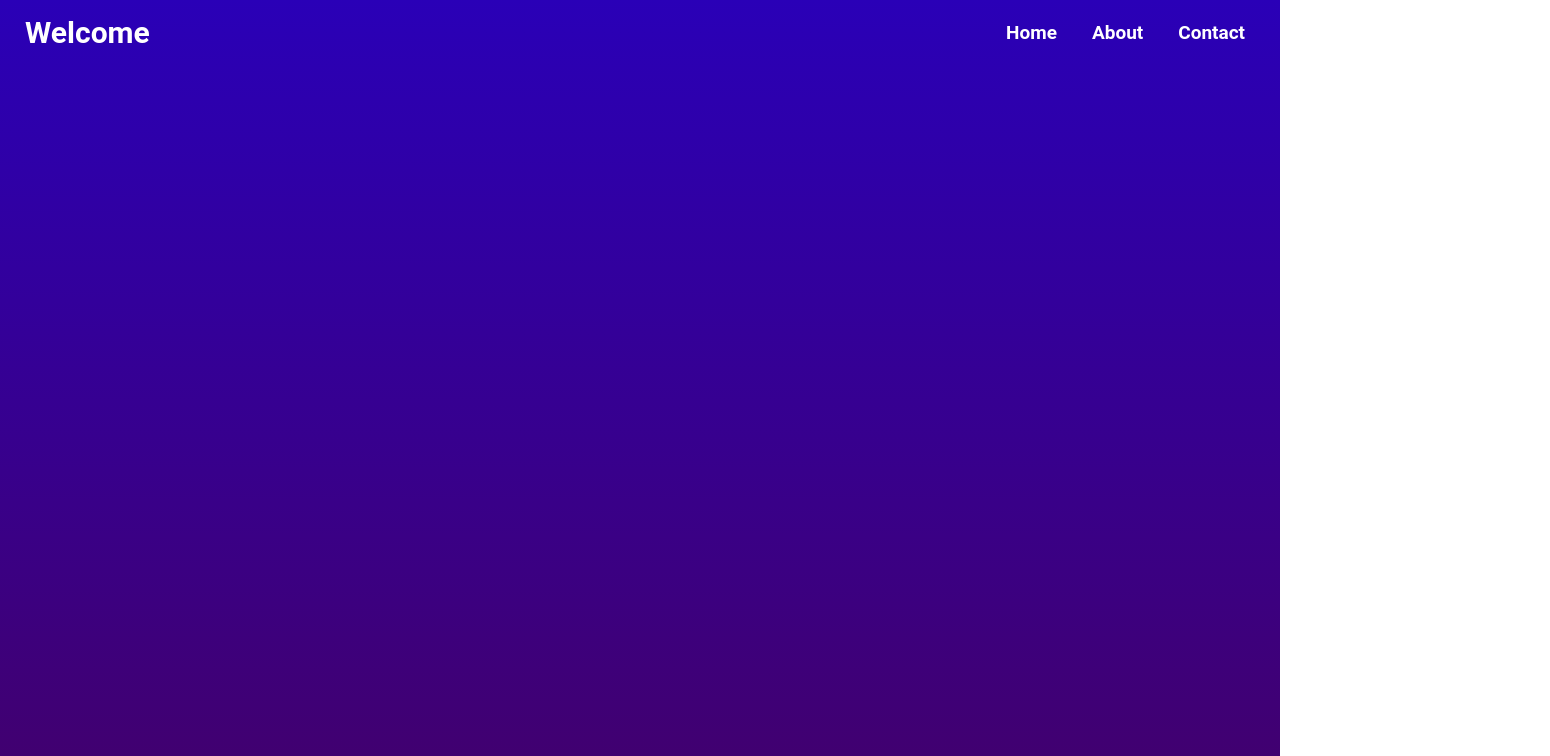
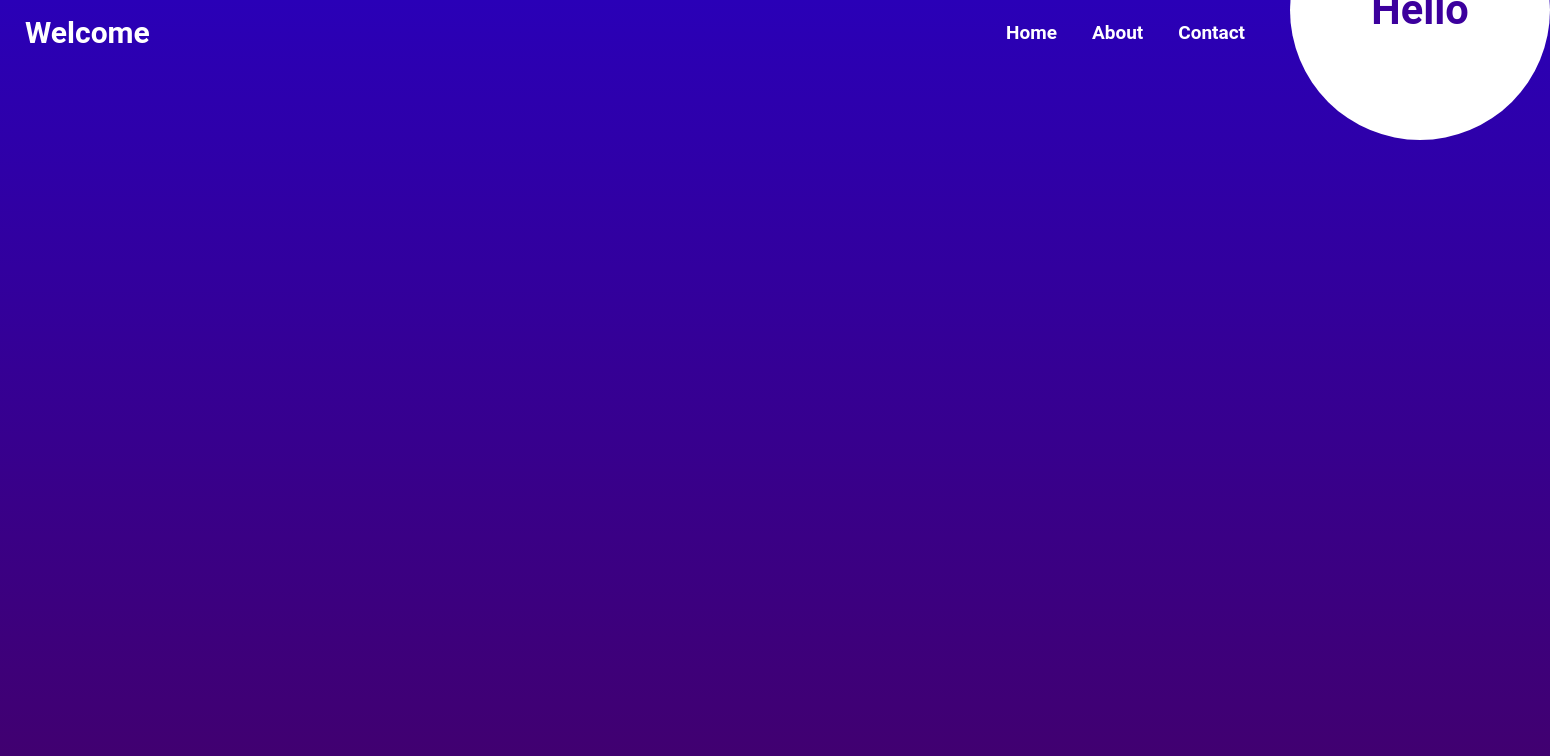
Before and after one commit to DanielGar12/reactfirst, a React (Vite) app: page /home in a window 1280 px wide. Shown: the top 756 px of the page, 1550 px wide, since content can reach past the window. Built offline with nearby package versions, Linux system fonts and the light colour scheme.

Commit message:
added cool animation

```diff
--- a/src/components/Assets/Home/Home.css
+++ b/src/components/Assets/Home/Home.css
@@ -1,3 +1,4 @@
+
 .navbar{
     background-color: transparent;
    margin: 5px;
@@ -28,3 +29,41 @@
     font-size: 19px;
     font-weight: 700;
 }
+
+.content {
+    display: flex;
+    justify-content: center;
+    align-items: center;
+    height: 100vh;
+}
+
+.rotating {
+    height: 200px;
+    width: 200px;
+
+    background: white;
+    animation-name: spin;
+    animation-duration: 3s;
+    display: flex;
+    justify-content: center;
+    align-items: center;
+    animation-iteration-count: 1;
+    animation-fill-mode: forwards;
+}
+
+.rotating h1 {
+    cursor: pointer;
+}
+
+@keyframes spin {
+
+    100% {
+        transform: rotate(360deg);
+        border-radius: 100%;
+        color: #3c009d;
+        scale: 1.3;
+        transform:translate(600px,-350px);
+
+    }
+
+}
--- a/src/components/Assets/Home/Home.jsx
+++ b/src/components/Assets/Home/Home.jsx
@@ -1,7 +1,11 @@
-import React from 'react'
+import React, {useState} from 'react'
 import './Home.css'
- const Home = () => {
+
+
+const Home = () => {
+  const [action, setAction] = useState("Hello")
   return (
+    <div>
     <div className="navbar">
         <div className="navdiv">
             <div className="logo">Welcome</div>
@@ -12,6 +16,13 @@ import './Home.css'
             </ul>
         </div>
     </div>
+    <div className='content'>
+    <div className="rotating">
+      <h1 onClick={() => {action==="Hello"?setAction("Hi"): setAction("Hello")}}>{action}</h1>
+    </div>
+    </div>
+
+    </div>
   )
 }
 
```
